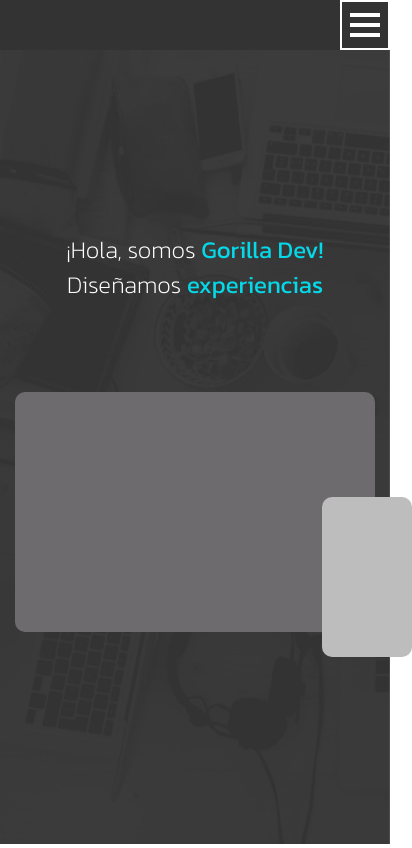
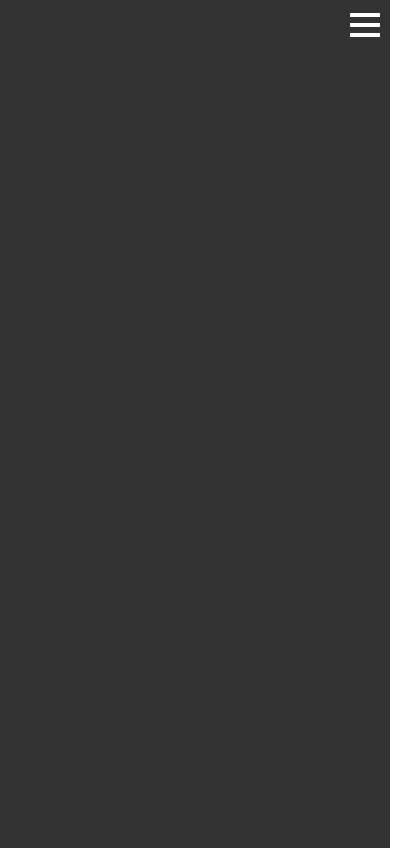
Before and after one commit to valinor33/gorilla-dev-pwa, a React (Create React App) app: page / in a window 390 px wide. Shown: the whole page, 412 px wide, since content can reach past the window. Built offline with nearby package versions, Linux system fonts and the light colour scheme.

Commit message:
navbar & home responsive styles

```diff
--- a/src/components/HomeMainContent.js
+++ b/src/components/HomeMainContent.js
@@ -5,7 +5,7 @@
   return (
     <section className="main__content">
       <h1 className="main__content-title">
-        ¡Hola, somos <span>Gorilla Dev! </span>
+        ¡Hola, somos <span>Gorilla Dev! </span> <br />
         Diseñamos <span>experiencias</span>
       </h1>
       <div className="main__content-cards">
--- a/src/components/styles/HomeMainContent.css
+++ b/src/components/styles/HomeMainContent.css
@@ -4,16 +4,18 @@
   justify-content: center;
   width: auto;
   flex-direction: column;
+  margin-top: 0;
 }
 
 .main__content-title {
   color: var(--main-color-light);
   font-weight: 200;
-  font-size: 48px;
+  font-size: 54px;
   width: 600px;
-  margin-bottom: 50px;
-  animation: fadeIn 3s;
+  margin-bottom: 75px;
+  animation: fadeIn 4s;
   position: relative;
+  text-align: center;
 }
 
 .main__content-title span {
@@ -34,14 +36,14 @@
 
 .main__content-card1 {
   background-color: var(--main-color-gray);
-  width: 720px;
-  height: 480px;
+  width: 523px;
+  height: 372px;
   border-radius: 10px;
   display: flex;
   align-items: flex-end;
   position: relative;
   justify-content: flex-end;
-  animation: fadeLeft 3s;
+  animation: fadeLeft 4s;
   animation-delay: 1s;
   animation-fill-mode: backwards;
 }
@@ -59,13 +61,13 @@
 
 .main__content-card2 {
   background-color: #bdbdbd;
-  width: 180px;
-  height: 320px;
+  width: 163px;
+  height: 290px;
   border-radius: 10px;
   position: relative;
   top: 40px;
   right: -75px;
-  animation: fadeRight 3s;
+  animation: fadeRight 4s;
   animation-delay: 1s;
 }
 
@@ -80,16 +82,16 @@
   }
 }
 
-@media (max-width: 768px) {
+@media (max-width: 1024px) {
   .main__content-title {
-    font-size: 48px;
-    text-align: center;
+    font-size: 36px;
   }
+}
 
-  .main__content-cards {
-    padding-top: 40px;
+@media only screen and (max-width: 768px) {
+  .main__content-title {
+    width: 100%;
   }
-
   .main__content-card1 {
     width: 360px;
     height: 240px;
@@ -100,17 +102,29 @@
     top: 25px;
     right: -37px;
   }
+  @keyframes fadeRight {
+    from {
+      right: -150px;
+      opacity: 0;
+    }
+    to {
+      right: -37px;
+      opacity: 1;
+    }
+  }
 }
 
 @media (max-width: 480px) {
   .main__content {
+    display: none;
+  }
+  /* .main__content {
     width: 320px;
     align-items: center;
   }
 
   .main__content-title {
-    font-size: 24px;
     width: 100%;
     text-align: center;
-  }
+  } */
 }
--- a/src/components/styles/NavBar.css
+++ b/src/components/styles/NavBar.css
@@ -96,6 +96,22 @@
 }
 
 @media only screen and (max-width: 768px) {
+  .navbar__links {
+    margin: 0;
+  }
+  .navbar__links ul {
+    display: flex;
+    flex-wrap: wrap;
+  }
+  .navbar__links ul li {
+    display: flex;
+    flex: 0 1 calc(50% - 2rem);
+    justify-content: center;
+    padding: 0;
+  }
+}
+
+@media only screen and (max-width: 480px) {
   .navbar {
     background-color: var(--main-color-dark);
     display: flex;
--- a/src/components/styles/ToggleButton.css
+++ b/src/components/styles/ToggleButton.css
@@ -2,11 +2,10 @@
   background: none;
   color: inherit;
   border: none;
-    padding: 0;
+  padding: 16px;
   font: inherit;
   cursor: pointer;
   outline: inherit;
-    border: 2px solid white;
   width: 50px;
   height: 50px;
   display: flex;
@@ -20,7 +19,7 @@
 }
 
 .bar {
-    background-color: white;
+  border: 2px solid var(--main-color-light);
   width: 30px;
   height: 4px;
   margin: 3px;
@@ -30,7 +29,7 @@
   display: none;
 }
 
-  @media (max-width: 768px) {
+@media only screen and (max-width: 480px) {
   .burguerMenu {
     position: relative;
     z-index: 10000;
--- a/src/pages/styles/Home.css
+++ b/src/pages/styles/Home.css
@@ -13,3 +13,10 @@
   justify-content: center;
   align-items: top;
 }
+
+@media only screen and (max-width: 480px) {
+  .home {
+    background-image: none;
+    background-color: var(--main-color-dark);
+  }
+}
```
Lines whose indentation alone changed are shown as unchanged.
